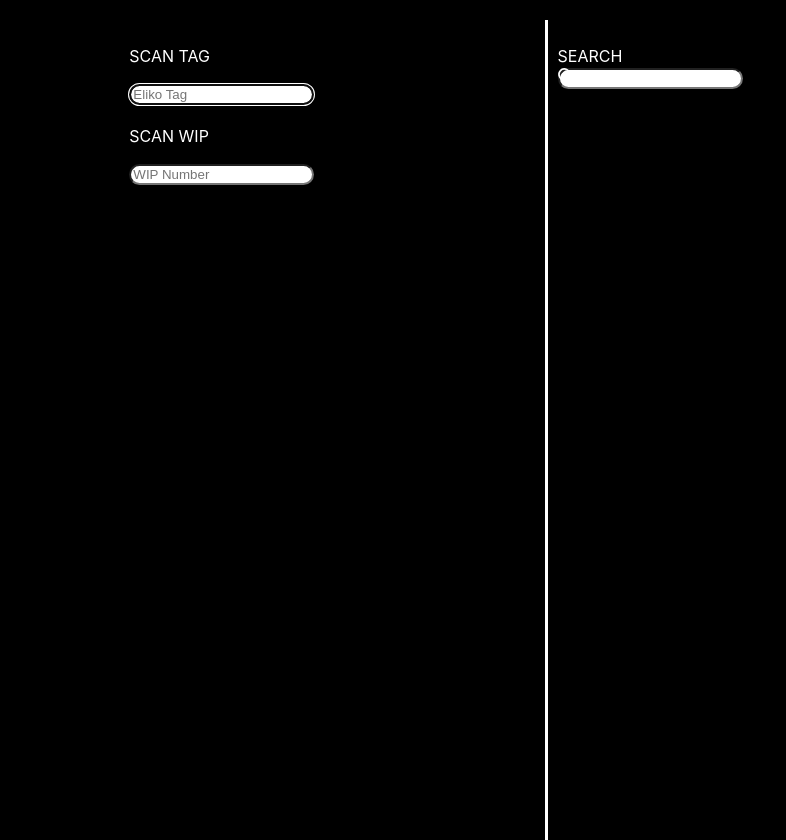
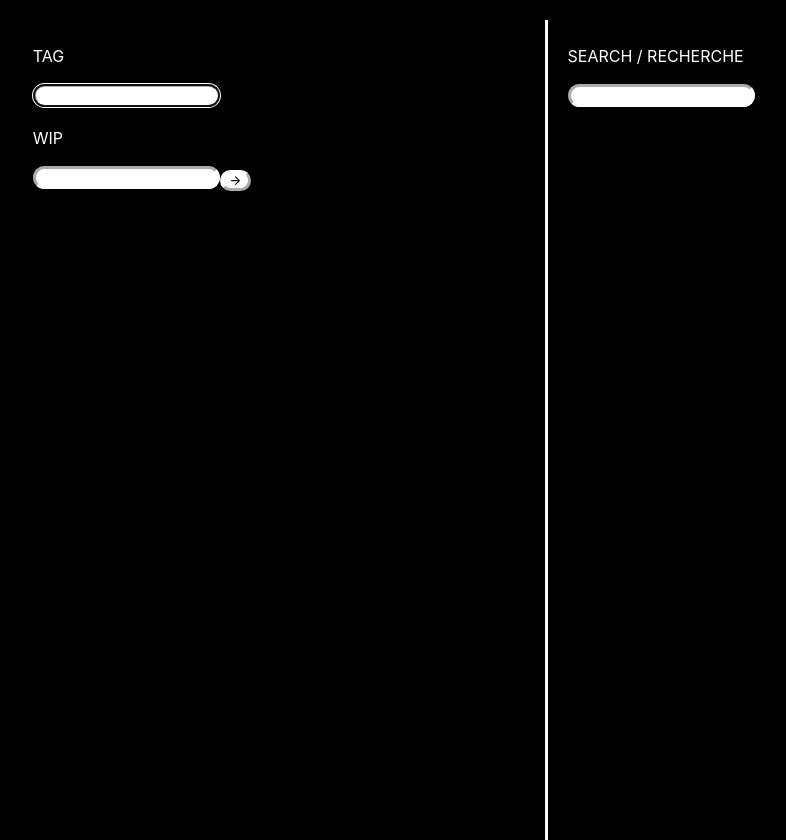
Before and after one commit to AlexanderKYu/Digital_Twin_Tag, a React (Create React App) app in the folder react-front-end/: page /wip in a window 1280 px wide. Shown: the whole page, without its empty margins (94-880 px from the left). Built offline with nearby package versions, Linux system fonts and the light colour scheme.

Commit message:
wip, confirmation, resizing, and more updates

```diff
--- a/react-front-end/src/components/WIP.js
+++ b/react-front-end/src/components/WIP.js
@@ -1,23 +1,23 @@
-import { ReactNode, useState } from "react";
+import { ReactNode, useEffect, useState } from "react";
 import {
   Box,
-  Container,
-  useDisclosure,
-  useColorModeValue,
-  Image,
-  AspectRatio,
   Input,
-  VStack,
-  HStack,
   Flex,
-  Spacer,
-  Center,
   Text,
-  Square,
   InputGroup,
-  InputLeftElement,
+  Alert,
+  Button,
+  TableContainer,
+  Table,
+  TableCaption,
+  Thead,
+  Tr,
+  Th,
+  Tbody,
+  Td,
+  Tfoot,
 } from "@chakra-ui/react";
-import { HamburgerIcon, CloseIcon, SearchIcon } from "@chakra-ui/icons";
+import { ArrowForwardIcon } from "@chakra-ui/icons";
 
 export default function WIP_Sample() {
   const [tag, setTag] = useState("");
@@ -26,9 +26,9 @@ export default function WIP_Sample() {
   const [confirmation, setConfirmation] = useState("");
 
   const tagChange = (e) => {
+    if (e.target.value.length <= 8) {
       setTag(e.target.value);
-
-    if (e.target.value.length >= 8) {
+    } else if (e.target.value.length >= 8) {
       const nextField = document.querySelector("[name=wipNumber]");
       console.log(e.target.value);
       console.log(nextField);
@@ -39,10 +39,25 @@ export default function WIP_Sample() {
   };
 
   const wipChange = (e) => {
+    if (e.target.value.length <= 5) {
       setWip(e.target.value);
+    }
+  };
 
-    if (e.target.value.length >= 5) {
-      console.log(e.target.value);
+  const clear = (e) => {
+    setTag("");
+    setWip("");
+    setConfirmation("");
+
+    const nextSelect = document.querySelector("[name=tagNumber]");
+    if (nextSelect !== null) {
+      nextSelect.focus();
+    }
+  };
+
+  useEffect(() => {
+    if (wip.length >= 5) {
+      console.log(wip);
 
       var jsonData = {
         tagNumber: tag,
@@ -55,70 +70,145 @@ export default function WIP_Sample() {
         body: JSON.stringify(jsonData),
       };
 
-            fetch('/link-wip', aliasData).then(res => res.json()).then(data => {
+      fetch("/link-wip", aliasData)
+        .then((res) => res.json())
+        .then((data) => {
           setData(data.data);
+          console.log(data.data);
+          setConfirmation(data.data);
         });
 
-            console.log(data);
-            setConfirmation(data);
+      const nextSelect = document.querySelector("[name=scanBtn]");
+      if (nextSelect !== null) {
+        nextSelect.focus();
       }
-        };
+    }
+  }, [wip]);
 
   return (
     <>
+      {confirmation && (
+        <Alert
+          status="success"
+          variant="solid"
+          fontFamily="Arial"
+          bg="teal.600"
+        >
+          {confirmation}
+        </Alert>
+      )}
       <Flex align="center" mt={0} bg="black" color="white">
-        <Box flex="1" flexGrow="0.5" minH="100vh" mt={20} bg="black"></Box>
+        <Box flex="1" flexGrow="0.2" minH="100vh" mt={20} bg="black"></Box>
         <Box flex="1" flexGrow="2" minH="100vh" mt={20} bg="black">
-          <Flex align="center" mt={0} bg="pink" color="white">
-            <Box flex="1" flexGrow="0.5" minH="100vh" p={10} bg="black" borderRight="solid" border-color="white" border-width="4px">
-              <Text fontSize="3xl">SCAN TAG</Text>
+          <Flex align="center" mt={0} bg="black" color="white">
+            <Box
+              flex="1"
+              flexGrow="0.5"
+              minH="100vh"
+              pt={10}
+              pb={10}
+              pl={20}
+              pr={20}
+              bg="black"
+              borderRight="solid"
+              border-color="white"
+              border-width="4px"
+            >
+              <Text fontSize="5xl">TAG</Text>
               <Input
-                focusBorderColor="red"
                 bg="white"
                 borderRadius={150}
-                placeholder="Eliko Tag"
-                size="md"
+                size="lg"
+                color="black"
                 mt={2}
                 mb={5}
+                focusBorderColor="#00FFFF"
+                borderColor="white"
+                borderWidth={3}
+                fontFamily="arial"
+                textAlign="center"
+                fontSize="2xl"
                 value={tag}
                 onChange={tagChange}
                 name="tagNumber"
-                color= "black"
                 autoFocus
               />
-              <Text fontSize="3xl">SCAN WIP</Text>
+              <Text fontSize="5xl">WIP</Text>
 
               <Input
-                focusBorderColor="gray.900"
                 bg="white"
                 borderRadius={150}
-                placeholder="WIP Number"
-                size="md"
+                size="lg"
+                color="black"
                 mt={2}
+                focusBorderColor="#00FFFF"
+                borderColor="white"
+                borderWidth={3}
+                fontFamily="arial"
+                textAlign="center"
+                fontSize="2xl"
                 value={wip}
                 onChange={wipChange}
+                name="wipNumber"
+                mb={5}
+              />
+
+              <Button
+                onClick={clear}
+                bg="white"
                 color="black"
-                name="wipNumber"
-              />
+                borderRadius={150}
+                size="lg"
+                mt={6}
+                fontSize="xl"
+                name="scanBtn"
+                borderColor="white"
+                borderWidth={3}
+                _focus={{
+                  borderColor: "teal.600",
+                  borderWidth: 3,
+                  bg: "teal.600",
+                  color: "white",
+                }}
+                _hover={{ bg: "teal.600", color: "white" }}
+              >
+                <ArrowForwardIcon></ArrowForwardIcon>
+              </Button>
             </Box>
-            <Box flex="1" flexGrow="0.5" minH="100vh" p={10} bg="black">
-              <Text fontSize="3xl" mb={2}>SEARCH</Text>
+            <Box
+              flex="1"
+              flexGrow="0.5"
+              minH="100vh"
+              pt={10}
+              pb={10}
+              pl={20}
+              pr={20}
+              bg="black"
+            >
+              <Text fontSize="5xl">SEARCH / RECHERCHE</Text>
               <InputGroup>
-                <InputLeftElement
-                  pointerEvents="none"
-                  children={<SearchIcon color="gray.900" />}
-                />
-                <Input type="" placeholder=""
-                focusBorderColor="gray.900"
+                <Input
+                  type=""
+                  placeholder=""
                   bg="white"
                   borderRadius={150}
-                size="md"
+                  size="lg"
+                  color="black"
+                  mt={2}
+                  focusBorderColor="#00FFFF"
+                  borderColor="white"
+                  borderWidth={3}
+                  fontFamily="arial"
+                  textAlign="center"
+                  fontSize="2xl"
                 />
               </InputGroup>
+
+
             </Box>
           </Flex>
         </Box>
-        <Box flex="1" flexGrow="0.5" minH="100vh" mt={20} bg="black"></Box>
+        <Box flex="1" flexGrow="0.2" minH="100vh" mt={20} bg="black"></Box>
       </Flex>
     </>
   );
```
Also changed, not shown: 1 other file (tests, documents, lock files or other folders). Lines whose indentation alone changed are shown as unchanged.
